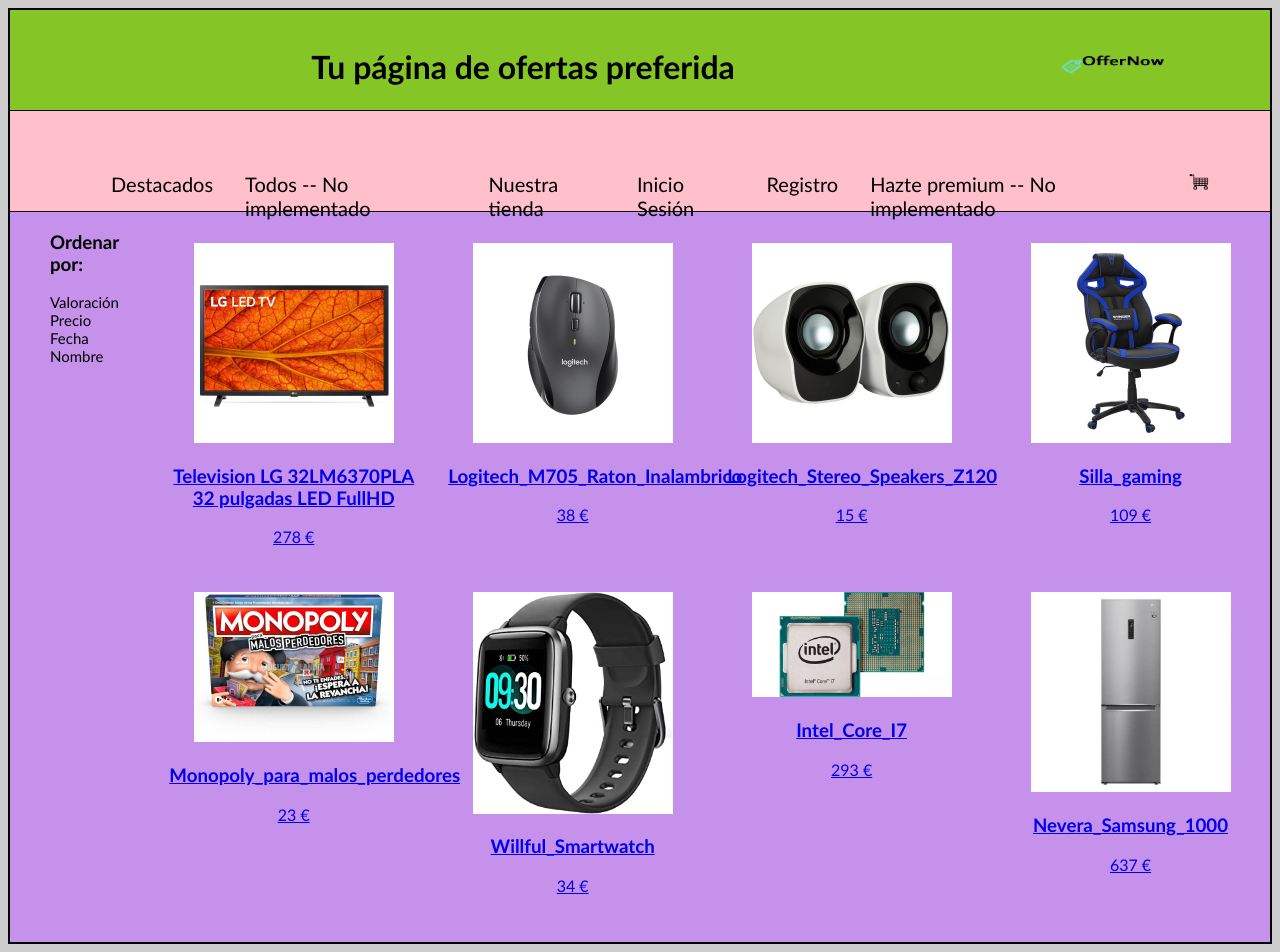
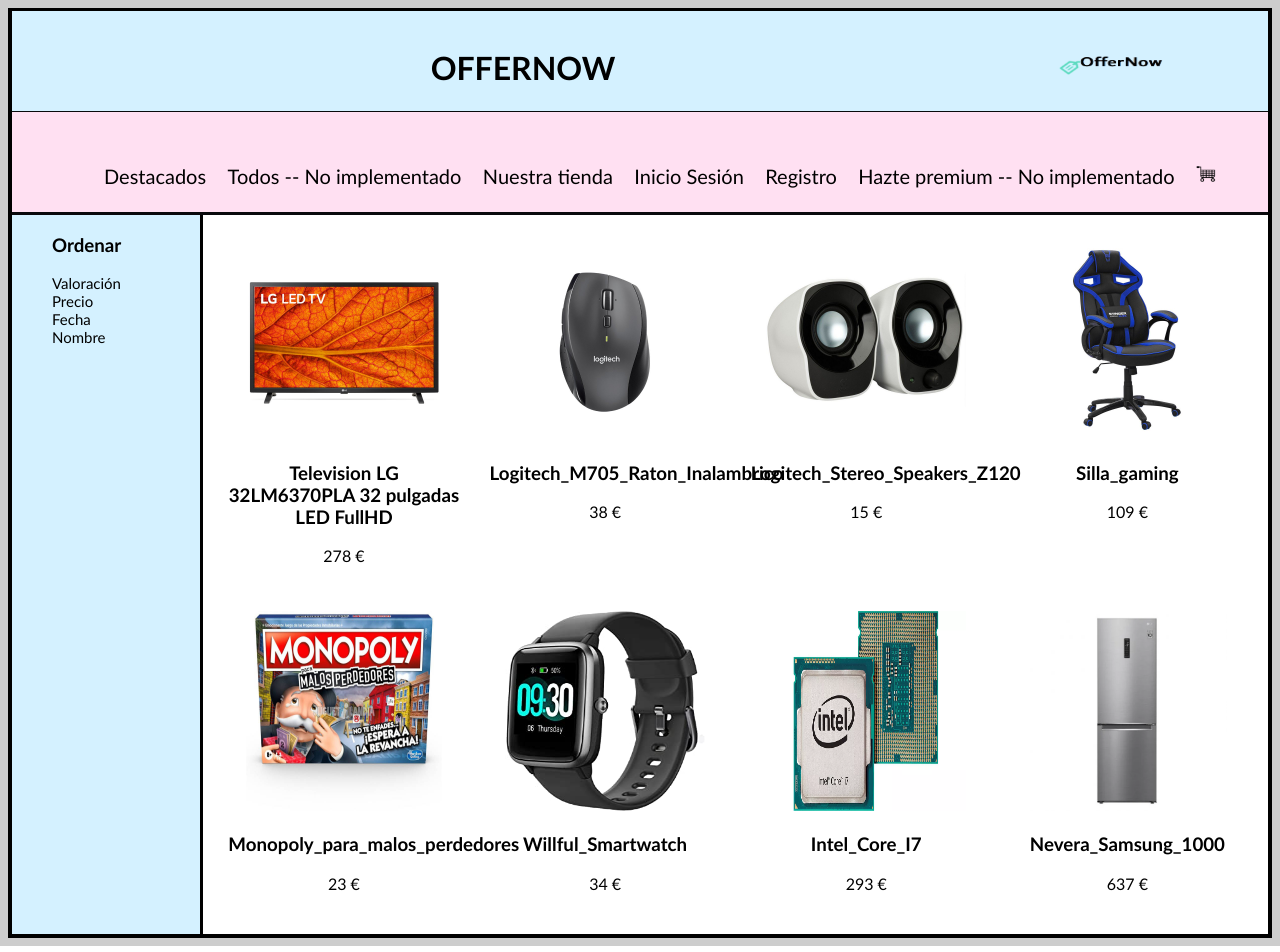
Before and after one commit to tolu9660/OfferNow, a PHP site: page /inicio.php in a window 1280 px wide. Run offline with PHP 8.4, Linux system fonts and the light colour scheme; data comes from the database, SQL or seed files in the repository; data that the repository does not hold is empty.

Commit message:
cambios css
cambios css

```diff
--- a/css/estilo.css
+++ b/css/estilo.css
@@ -2,14 +2,17 @@ body {
 	background-color: #CDCDCD;
 	font-family: 'Gill Sans', 'Gill Sans MT', Calibri, 'Trebuchet MS', sans-serif;
 }
+
+
 div#titulo{
 	border-bottom: black 1px solid;
-	border-top: 2px solid black;
+	border-top: 3px solid black;
 	width: auto;
 	height: 100px;
 	text-align:center;
 	border-bottom: rgb(9, 9, 12) 1px solid;
-	background-color: rgb(133, 197, 38);
+	background-color: #D4F1FF;
+	min-width: 100vh;
 }
 
 #logo {
@@ -34,15 +37,19 @@ div#titulo{
 /* contenedores principales */
 div.contenedor {
 	display: flex;
-flex-flow: row;
-align-items: stretch;
-min-height: 80%;
-	background-color: rgb(197, 145, 235);
+	flex-flow: row;
+	align-items: stretch;
+	min-height: 80%;
+	background-color: white; /*rgb(197, 145, 235);*/
+	min-height: calc(100vh - 100px - 60px);
+	min-width: 100vh;
+
 }
 div.iniciosesion{
 	margin-top:2%;
 	margin-left:5%;
 	margin-bottom:3%;
+	min-width: 100vh;
 }
 div.subirOferta{
 	margin-top:2%;
@@ -51,12 +58,13 @@ div.subirOferta{
 }
 div.cabecera{
 	height:20%;
+	min-width: 100vh;
 }
 
 div.general{
-	border-left: black 2px solid;
-	border-right: black 2px solid;
-  border-bottom: black 2px solid;
+	border-left: black 4px solid;
+	border-right: black 4px solid;
+  	border-bottom: black 4px solid;
 }
 
 div.producto{
@@ -85,8 +93,8 @@ div#contenedor1 {
 	width: auto;
 	height: 100px;
 	margin: auto;
-	border-bottom: rgb(9, 9, 12) 1px solid;
-
+	border-bottom: rgb(9, 9, 12) 3px solid;
+	min-width: 100vh;
 
 }
 
@@ -106,7 +114,7 @@ div#contenedor1 {
     width: 100%;
     height: 100px;
     text-align: left;
-	background-color: pink;
+	background-color: #FFE0F2;
     float: left;
 }
 
@@ -114,7 +122,7 @@ div#contenedor1 {
 	list-style: none;
 	display:flex;
 	justify-content: space-between;
-	margin: 45px;
+	margin: 47px;
 }
 
 .menu ul li {
@@ -127,15 +135,23 @@ div#contenedor1 {
 	color: black;
 	align-items: center;
 	font-size: 20px;
-	padding: 16px;
+	padding: 5px;
 	display: block;
 }
 
 .menu a:hover{
-	background-color: rgb(179, 109, 230);
+	background-color: #CE97FB;
 	color: white;
 }
 
+
+#sidebarizq {
+	width: 200px;
+	border-right: black 3px solid;
+	display: flex;
+	background-color: #D4F1FF; /*rgb(179, 109, 230);*/
+	text-align:left;
+}
 .carrito{
 	width: 20px;
 	height: 20px;
@@ -167,7 +183,6 @@ div.imgProducto{
 div.desProducto{
 
 	text-align: left;
-	background-color: #e0cb27;
 	align-content: center;
 	margin-left: 30%;
 	float: center;
@@ -189,7 +204,6 @@ div.tarjetacomentario{
 	margin-top: 5%;
 	margin-bottom: 5%;
 	text-align: left;
-	background-color: #e0cb27;
 	margin-left: 30%;
 	float: center;
     color: #1d1212;
@@ -248,6 +262,7 @@ div.info {
 	text-align: center; /* todo el contenido centradico */
 	list-style: none; /* quita el estilo lista */
 	padding-left: 0; /* quita el margen interior izquierdo predeterminado de las listas */
+	margin: 10px;
 }
 .rejilla > li {
 	width: 100%;
@@ -268,15 +283,20 @@ div.info {
 	}
   }
   .rejilla a {
+	text-decoration: none;
+	color: black;
 	display: block; /* para que el enlace abarque toda la "celda" del producto */
 	padding: 15px;
   }
   .rejilla a:hover {
-	box-shadow: 0 0 0 2px rgb(240, 5, 5); /* efecto para remarcar productos al pasar el cursor por encima */
+	box-shadow: 0 0 0 2px #D4F1FF;; /* efecto para remarcar productos al pasar el cursor por encima */
+	text-decoration: underline;
   }
   .rejilla img { /* para que las imÃ¡genes se autoajusten si la rejilla es mÃ¡s pequeÃ±a */
-	max-width: 100%;
-	height: auto;
+	/*max-width: 100%;
+	height: auto;*/
+	height: 200px;
+	width: 200px;
   }
 
   table {
--- a/includes/comun/cabecera.php
+++ b/includes/comun/cabecera.php
@@ -7,7 +7,7 @@
         <img id="logo" src="<?=RUTA_APP.'/imagenes/OfferNow_Logo.png'?>"  ALIGN=DOWN alt="OfferNowLogo"/>
 
         <h1>
-        Tu página de ofertas preferida
+        OFFERNOW
         </h1>
 	</div>
 
--- a/includes/comun/sidebarIzq.php
+++ b/includes/comun/sidebarIzq.php
@@ -1,4 +1,4 @@
-<div id="sidebarIzq">
+<div id="sidebarizq">
 
 	<?php
 		require_once __DIR__.'/../config.php';
@@ -8,7 +8,7 @@
 	<nav class="menuizq">
 
 	<ul>
-	<h3>Ordenar por:</h3>
+		<h3>Ordenar</h3>
 		<li><a href="#">Valoración</a></li>
 		<li><a href="#">Precio</a></li>
 		<li><a href="#">Fecha</a></li>
```
Also changed, not shown: clases/restriccion.htaccess (added), css/restriccion.htaccess (added), imagenes/restriccion.htaccess (added), includes/restriccion.htaccess (added), restriccion.htaccess (added).
